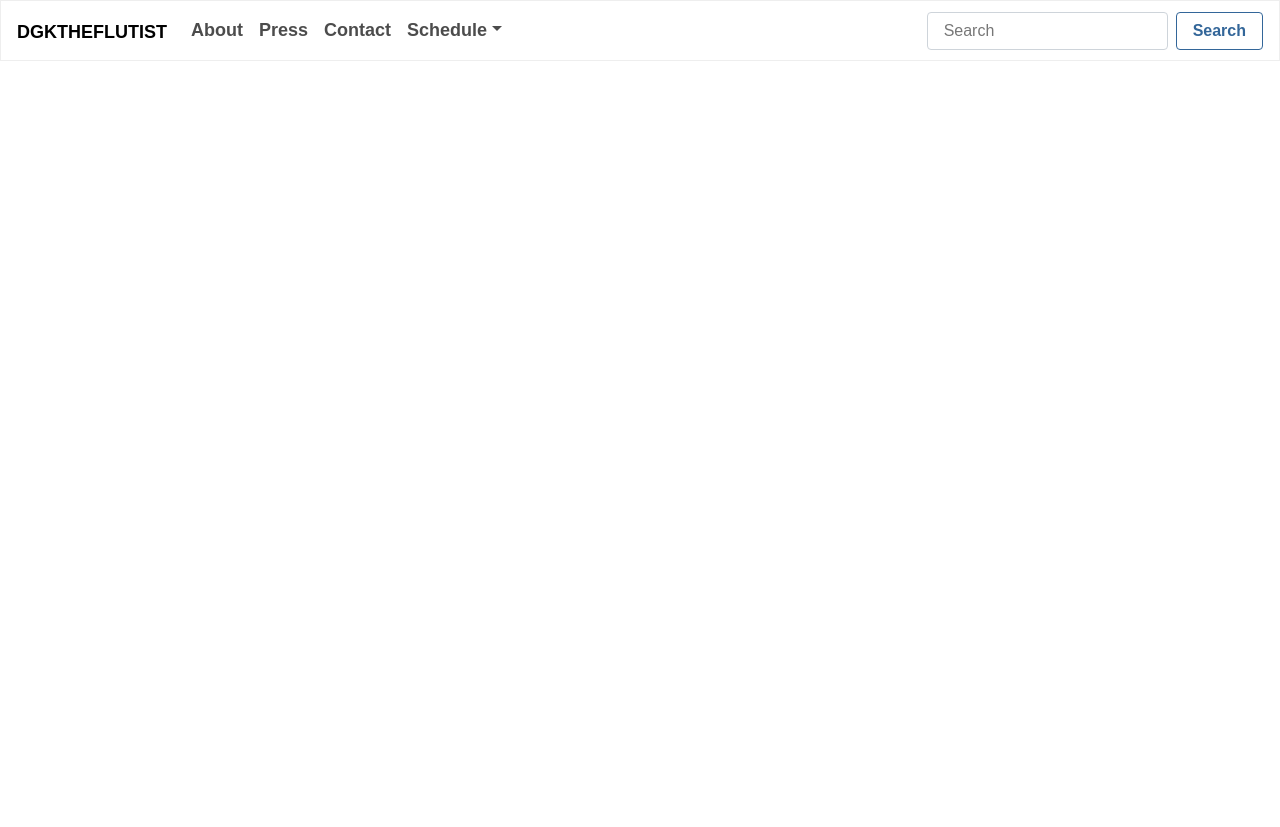
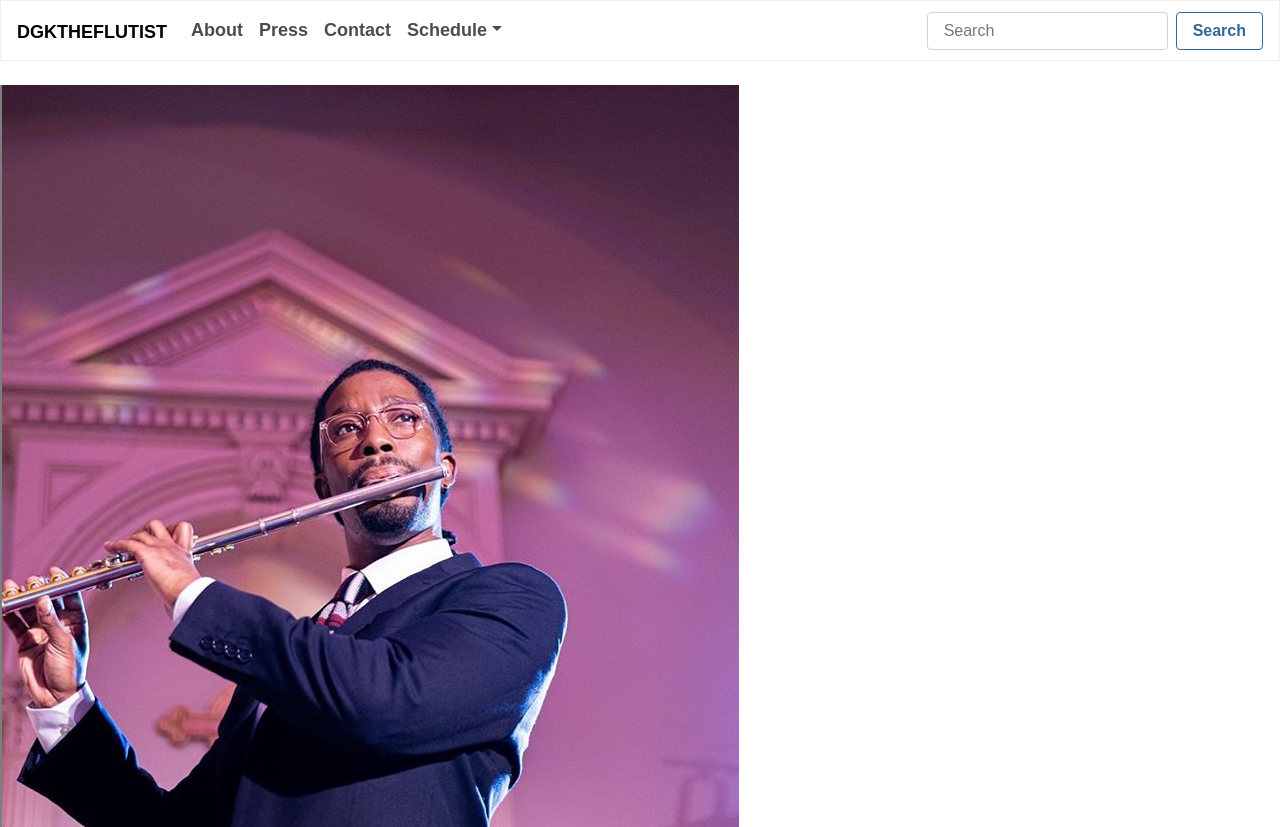
Before and after one commit to ksuares1/dport, a React (Create React App) app in the folder deshaun/: page / in a window 1280 px wide. Before the commit the page ends 800 px from the top, so only its background shows below. Built offline with nearby package versions, Linux system fonts and the light colour scheme; a web font is replaced by a local one.

Commit message:
added picture to homepage

```diff
--- a/deshaun/src/App.js
+++ b/deshaun/src/App.js
@@ -2,6 +2,8 @@ import React from 'react';
 import { BrowserRouter as Router, Route } from "react-router-dom";
 import './App.css';
 import Navbar from './components/Nav';
+import HomeComponent from './pages/Home';
+
 
 function App() {
   return (
@@ -12,16 +14,16 @@ function App() {
       <br>
       </br>
       <div>
-      {/* <Route exact path="/" component={HomeComponent} />
-            <Route exact path="/about" component={AboutComponent} />
+             <Route exact path="/" component={HomeComponent} />
+            {/* <Route exact path="/about" component={AboutComponent} />
             <Route exact path="/vitals" component={showVitals} />
             <Route exact path="/family" component={showFamily} />
             <Route exact path="/patients" component={Patients} />
             <Route exact path="/nurse" component={LoginPage} />
             <Route exact path="/login" component={LoginPage} />
             <Route exact path="/signup" component={SignComponent} />
-            <Route exact path="/readygo" component={showMic} />
-            <Route exact path="/patients/:id" component={Detail} /> */}
+            <Route exact path="/readygo" component={showMic} /> */}
+             {/* <Route exact path="/patients/:id" component={Detail} /> */}
 
         </div>
       </div>
--- a/deshaun/src/components/Home/index.js
+++ b/deshaun/src/components/Home/index.js
@@ -0,0 +1,14 @@
+import React from "react";
+
+
+
+const HomePage=() => {
+    return(
+        <div >
+
+         <img src={require("../../assets/img/deshaun-home.png")} alt=" Deshaun" />
+        </div>
+    )
+}
+
+export default HomePage;
--- a/deshaun/src/pages/Home.js
+++ b/deshaun/src/pages/Home.js
@@ -1 +1,10 @@
 import React from "react";
+import HomePage from "../components/Home";
+
+const HomeComponent =()=>{
+    return(
+        <HomePage/>
+    )
+}
+
+export default HomeComponent;
```
